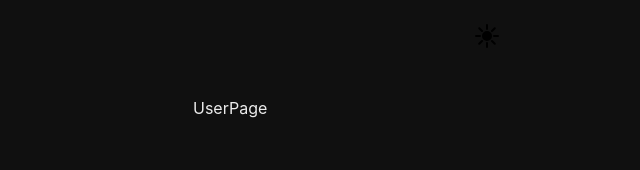
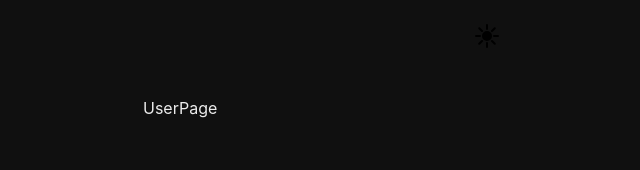
Before and after one commit to 1tav0/threadsapp, a React (Vite) app in the folder frontend/: page /1 in a window 1280 px wide. Shown: the top 170 px of the page, without its empty margins (153-793 px from the left). Built offline with nearby package versions, Linux system fonts and the light colour scheme.

Commit message:
start header component using chakra container and flex components

```diff
--- a/frontend/src/App.jsx
+++ b/frontend/src/App.jsx
@@ -6,8 +6,8 @@ import Header from "./components/Header";
 
 function App() {
   return (
-    <Container maxW="620px">
-      <Header/>
+    <Container maxW="720px">
+      <Header />
       <Routes>
         <Route path="/:username" element={<UserPage />} />
         <Route path="/:username/post/:pid" element={<PostPage /> } />
```
